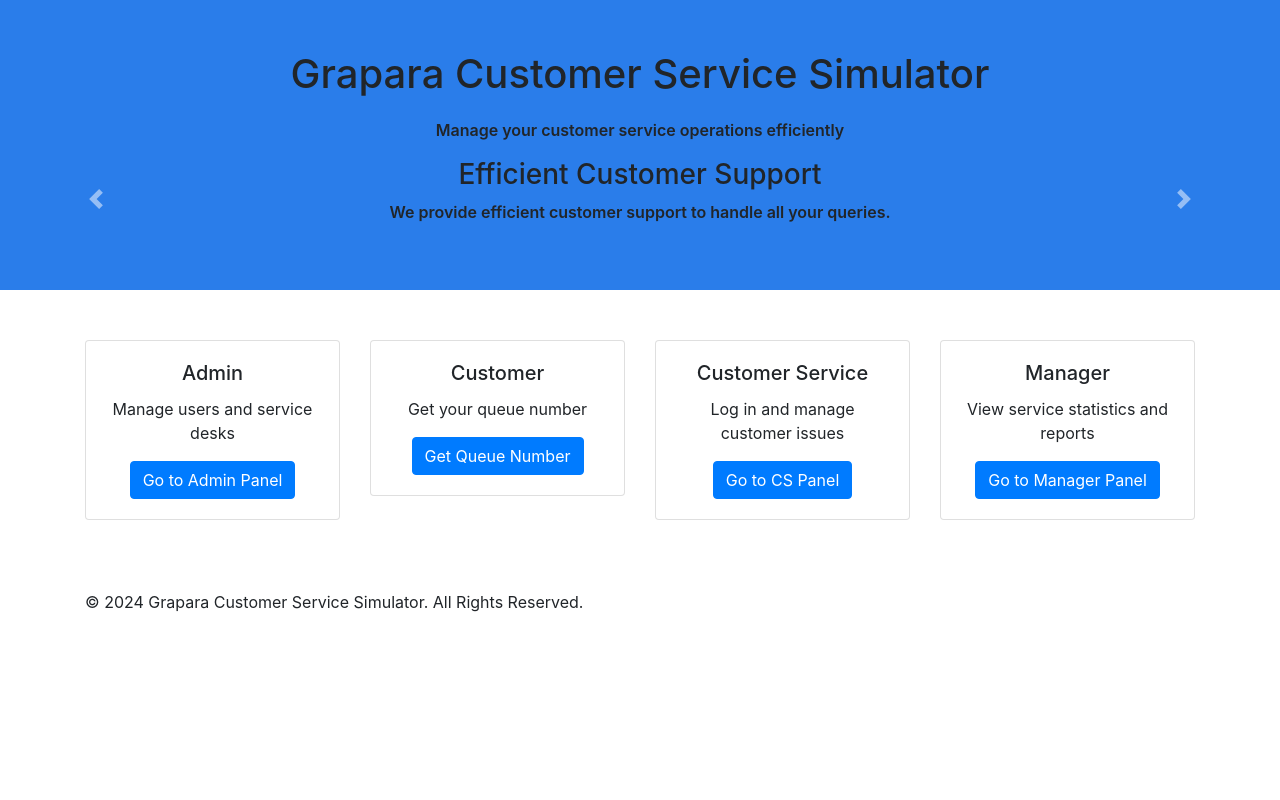
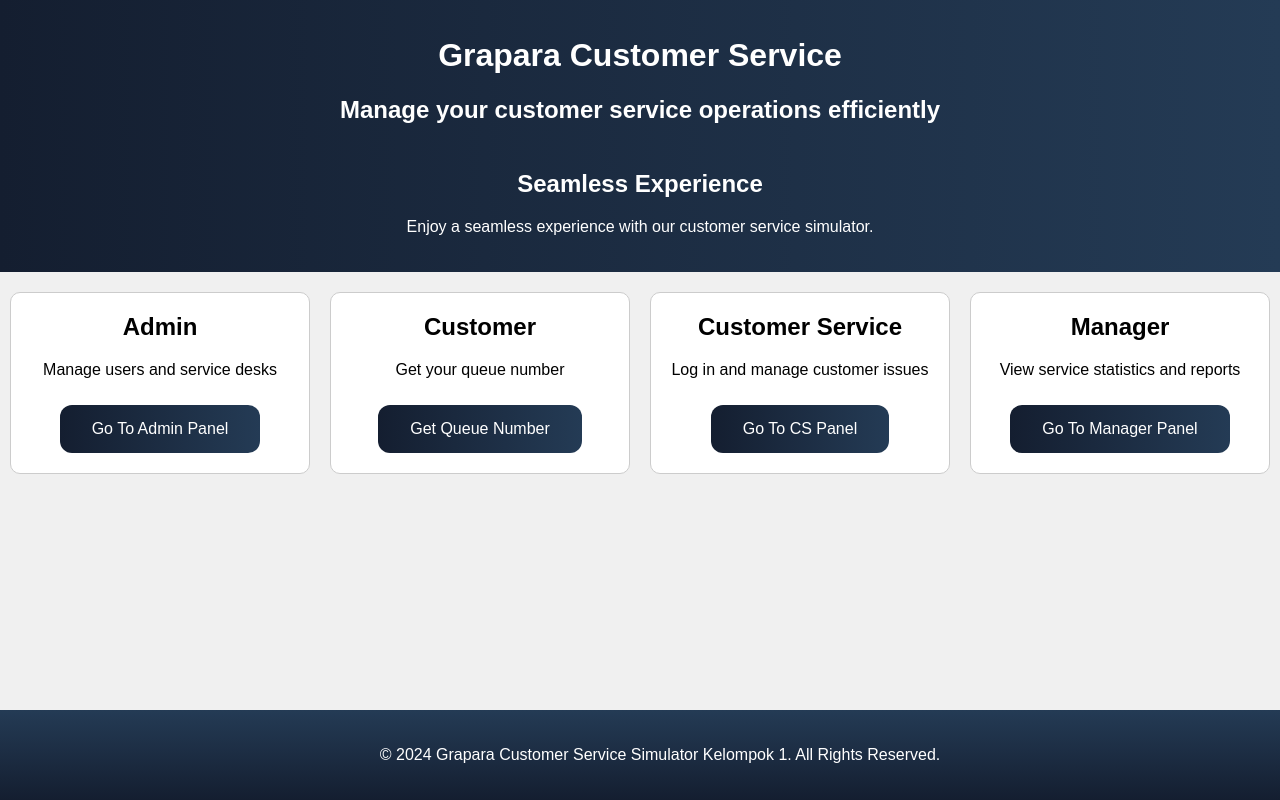
Before and after one commit to farisfathan30042005/Aplikasi-Customer-Service-Grapara, a PHP site: page / in a window 1280 px wide. Run offline with PHP 8.4, Linux system fonts and the light colour scheme; some libraries are stand-ins or nearby versions.

Commit message:
Add files via upload
buat ulang baru index sama admin manager

```diff
--- a/index.html
+++ b/index.html
@@ -3,101 +3,67 @@
 <head>
     <meta charset="UTF-8">
     <meta name="viewport" content="width=device-width, initial-scale=1.0">
-    <title>Grapara Customer Service Simulator</title>
-    <link rel="stylesheet" href="https://stackpath.bootstrapcdn.com/bootstrap/4.5.2/css/bootstrap.min.css">
+    <title>Customer Service</title>
     <link rel="stylesheet" href="styles.css">
 </head>
 <body>
+    <header>
+        <h1>Grapara Customer Service</h1>
+        <h2>Manage your customer service operations efficiently</h2>
+    </header>
 
-<header>
-    <div class="hero" style="background-color: #2a7dea; font-weight: 600;">
-        <h1>Grapara Customer Service Simulator</h1>
-        <p>Manage your customer service operations efficiently</p>
-        <div id="headerCarousel" class="carousel slide" data-ride="carousel">
-            <div class="carousel-inner">
-                <div class="carousel-item active">
-                    <h3>Efficient Customer Support</h3>
-                    <p>We provide efficient customer support to handle all your queries.</p>
-                </div>
-                <div class="carousel-item">
-                    <h3>24/7 Availability</h3>
-                    <p>Our customer service is available 24/7 to assist you.</p>
-                </div>
-                <div class="carousel-item">
-                    <h3>Seamless Experience</h3>
-                    <p>Enjoy a seamless experience with our customer service simulator.</p>
-                </div>
-            </div>
-            <a class="carousel-control-prev" href="#headerCarousel" role="button" data-slide="prev">
-                <span class="carousel-control-prev-icon" aria-hidden="true"></span>
-                <span class="sr-only">Previous</span>
-            </a>
-            <a class="carousel-control-next" href="#headerCarousel" role="button" data-slide="next">
-                <span class="carousel-control-next-icon" aria-hidden="true"></span>
-                <span class="sr-only">Next</span>
-            </a>
+     <div id="loginPopup" class="login-popup">
+        <div class="login-popup-content">
+            <h1 class="log1n">Login</h1>
+            <span class="close" onclick="closeLoginPopup()">&times;</span>
+            <input type="text" placeholder="Username" id="username">
+            <input type="password" placeholder="Password" id="password">
+            <button onclick="authenticateAndRedirect()">Login</button>
         </div>
     </div>
-</header>
 
-<div class="container">
-    <div class="row">
-        <div class="col-md-3">
-            <div class="card">
-                <div class="card-body text-center">
-                    <h5 class="card-title">Admin</h5>
-                    <p class="card-text">Manage users and service desks</p>
-                    <a href="admin.html" class="btn btn-primary">Go to Admin Panel</a>
-                </div>
+    <div class="carousel-container">
+        <div class="carousel-slide">
+            <div class="carousel-text">
+                <h2>Seamless Experience</h2>
+                <p>Enjoy a seamless experience with our customer service simulator.</p>
             </div>
-        </div>
-        <div class="col-md-3">
-            <div class="card">
-                <div class="card-body text-center">
-                    <h5 class="card-title">Customer</h5>
-                    <p class="card-text">Get your queue number</p>
-                    <a href="customer.html" class="btn btn-primary">Get Queue Number</a>
-                </div>
+            <div class="carousel-text">
+                <h2>Efficient Customer Support</h2>
+                <p>We provide efficient customer support to handle all your queries.</p>
             </div>
-        </div>
-        <div class="col-md-3">
-            <div class="card">
-                <div class="card-body text-center">
-                    <h5 class="card-title">Customer Service</h5>
-                    <p class="card-text">Log in and manage customer issues</p>
-                    <a href="cs.html" class="btn btn-primary">Go to CS Panel</a>
-                </div>
-            </div>
-        </div>
-        <div class="col-md-3">
-            <div class="card">
-                <div class="card-body text-center">
-                    <h5 class="card-title">Manager</h5>
-                    <p class="card-text">View service statistics and reports</p>
-                    <a href="manager.html" class="btn btn-primary">Go to Manager Panel</a>
-                </div>
+            <div class="carousel-text">
+                <h2>24/7 Availability</h2>
+                <p>Our customer service is available 24/7 to assist you.</p>
             </div>
         </div>
     </div>
-</div>
 
-<footer class="footer">
-    <div class="container">
-        <p>&copy; 2024 Grapara Customer Service Simulator. All Rights Reserved.</p>
+    <div class="section-container">
+        <div class="section">
+        <h2>Admin</h2>
+        <p>Manage users and service desks</p>
+        <button class="nav-button" onclick="showLoginPopup()">Go To Admin Panel</button>
+        </div>
+        <div class="section">
+            <h2>Customer</h2>
+            <p>Get your queue number</p>
+            <button class="nav-button" id="customer">Get Queue Number</button>
+        </div>
+        <div class="section">
+            <h2>Customer Service</h2>
+            <p>Log in and manage customer issues</p>
+            <button class="nav-button" id="customer-service">Go To CS Panel</button>
+        </div>
+       <div class="section">
+        <h2>Manager</h2>
+        <p>View service statistics and reports</p>
+        <button class="nav-button" onclick="showLoginPopup()">Go To Manager Panel</button>
+        </div>
     </div>
-</footer>
 
-<script src="https://code.jquery.com/jquery-3.5.1.slim.min.js"></script>
-<script src="https://cdn.jsdelivr.net/npm/@popperjs/core@2.5.4/dist/umd/popper.min.js"></script>
-<script src="https://stackpath.bootstrapcdn.com/bootstrap/4.5.2/js/bootstrap.min.js"></script>
+    <footer class="footer"><p>© 2024 Grapara Customer Service Simulator Kelompok 1. All Rights Reserved.</p></footer>
 
-<script>
-    $(document).ready(function(){
-        $('#headerCarousel').carousel({
-            interval: 3000 // Ubah nilai ini (dalam milidetik) sesuai dengan kebutuhan Anda
-        });
-    });
-</script>
-
+    <script src="scripts.js"></script>
 </body>
 </html>
--- /dev/null
+++ b/scripts.js
@@ -0,0 +1,48 @@
+let currentIndex = 0;
+
+function showSlide(index) {
+    const slides = document.querySelector('.carousel-slide');
+    const totalSlides = document.querySelectorAll('.carousel-text').length;
+    if (index >= totalSlides) {
+        currentIndex = 0;
+    } else if (index < 0) {
+        currentIndex = totalSlides - 1;
+    } else {
+        currentIndex = index;
+    }
+    const newTransform = -currentIndex * 100;
+    slides.style.transform = `translateX(${newTransform}%)`;
+}
+
+setInterval(() => {
+    showSlide(currentIndex + 1);
+}, 3000);
+
+document.getElementById('admin').addEventListener('click', () => alert('Admin button clicked'));
+document.getElementById('customer').addEventListener('click', () => alert('Customer button clicked'));
+document.getElementById('customer-service').addEventListener('click', () => alert('Customer Service button clicked'));
+document.getElementById('manager').addEventListener('click', () => alert('Manager button clicked'));
+
+function showLoginPopup() {
+    document.getElementById('loginPopup').style.display = 'block';
+}
+
+function closeLoginPopup() {
+    document.getElementById('loginPopup').style.display = 'none';
+}
+
+function authenticateAndRedirect() {
+    let username = document.getElementById('username').value;
+    let password = document.getElementById('password').value;
+
+
+    if (username && password) {
+        if (username === 'admin') {
+            window.location.href = 'admin.html';
+        } else if (username === 'manager') {
+            window.location.href = 'manager.html';
+        }
+    } else {
+        alert("Invalid username or password");
+    }
+}
--- a/styles.css
+++ b/styles.css
@@ -1,14 +1,150 @@
-.container {
-    margin-top: 50px;
+body {
+    font-family: Arial, sans-serif;
+    background-color: #f0f0f0;
+    margin: 0;
+    padding: 0;
 }
-.hero {
-    background-color: #2961aa;
-    padding: 50px 0;
+
+header {
+    background: linear-gradient(to right, #141e30, #243b55);
+    color: white;
     text-align: center;
+    padding: 1em;
 }
-.hero h1 {
+
+.log1n{
+color: black;
+font-family: monospace;
+}
+
+.login-popup {
+    display: none;
+    position: fixed;
+    top: 0;
+    left: 0;
+    width: 100%;
+    height: 100%;
+    background-color: rgba(0, 0, 0, 0.5);
+    z-index: 999;
+}
+
+.login-popup-content {
+    background-color: #fefefe;
+    margin: 20% auto;
+    padding: 20px;
+    border: 1px solid #888;
+    width: 300px;
+    border-radius: 10px;
+    box-shadow: 0 0 10px rgba(0, 0, 0, 0.3);
+    position: relative;
+}
+
+.close {
+    position: absolute;
+    top: 5px;
+    right: 10px;
+    font-size: 20px;
+    cursor: pointer;
+}
+
+.login-popup-content input[type="text"],
+.login-popup-content input[type="password"] {
+    width: 100%;
+    padding: 10px;
+    margin: 5px 0;
+    box-sizing: border-box;
+}
+
+.login-popup-content button {
+    margin-top: 10px;
+    width: 100%;
+    background: linear-gradient(to right, #141e30, #243b55);
+    color: white;
+    padding: 10px;
+    border: none;
+    border-radius: 5px;
+    cursor: pointer;
+}
+
+.login-popup-content button:hover {
+    background-color: #45a049;
+}
+
+
+.carousel-container {
+    background: linear-gradient(to right, #141e30, #243b55);
+    color: white;
+    width: 100%;
+    overflow: hidden;
+    display: flex;
+    justify-content: center;
+    align-items: center;
+    position: relative;
+    margin-top: -30px;
     margin-bottom: 20px;
 }
-.card {
+
+.carousel-slide {
+    display: flex;
+    width: 300%;
+    transition: transform 0.5s ease;
+}
+
+.carousel-text {
+    min-width: 100%;
+    padding: 20px;
+    text-align: center;
+    box-sizing: border-box;
+}
+
+.section-container {
+    display: flex;
+    justify-content: space-around;
+    align-items: flex-start;
+    flex-wrap: wrap;
+}
+
+.section {
+    width: calc(25% - 20px);
+    background-color: white;
+    padding: 20px;
+    text-align: center;
+    box-sizing: border-box;
+    border: 1px solid #ccc;
+    border-radius: 10px;
     margin-bottom: 20px;
 }
+
+.section h2 {
+    margin-top: 0;
+}
+
+.nav-button {
+    background: linear-gradient(to right, #141e30, #243b55);
+    border: none;
+    color: white;
+    padding: 15px 32px;
+    text-align: center;
+    text-decoration: none;
+    display: inline-block;
+    font-size: 16px;
+    margin-top: 10px;
+    cursor: pointer;
+    border-radius: 12px;
+    transition: background-color 0.3s ease;
+}
+
+.nav-button:hover {
+    background-color: #45a049;
+}
+
+.footer {
+    background: linear-gradient(to top, #141e30, #243b55);
+    color: white;
+    text-align: center;
+    padding: 20px;
+    position: fixed;
+    bottom: 0;
+    width: 100%;
+    left: 0;
+}
```
Also changed, not shown: admin.css (added, +80 -0 lines), admin.html (+26 -72 lines), admin.js (added, +7 -0 lines), admin.php (added, +19 -0 lines), manager.css (added, +24 -0 lines), manager.html (+8 -21 lines).
